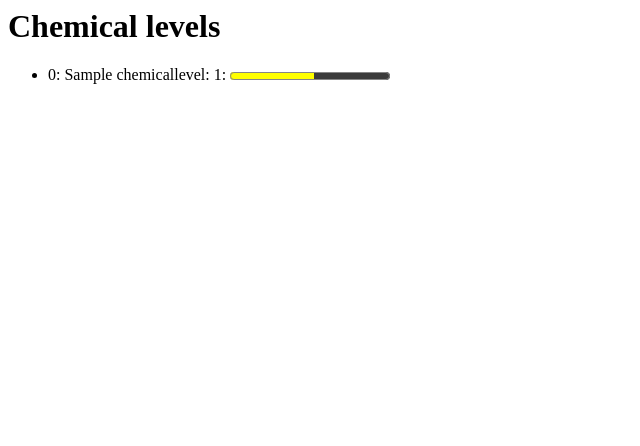
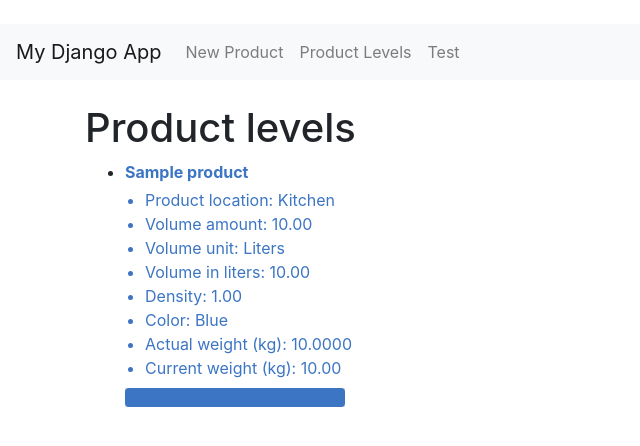
Before and after one commit to Sammy-Griffiths/OpenPeople-app-idea1, a Django app: page /levels/ in a window 1280 px wide. Shown: the top 446 px of the page, without its empty margins (0-640 px from the left). Run offline with Django 5.2, Linux system fonts and the light colour scheme; tables that the repository leaves empty hold one stand-in row (values such as "Sample post"); some libraries are stand-ins or nearby versions.

Commit message:
working model

```diff
--- a/appidea1/models.py
+++ b/appidea1/models.py
@@ -1,34 +1,85 @@
 from django.db import models
-
-# Create your models here.
+from decimal import Decimal
 
 RESTAURANT_LOCATIONS = [
-        (0, 'Kitchen'),
-        (1, 'Bar'),
-        (2, 'Dish Pit'),
-        (3, 'Basement'),
-        (4, 'Upstairs'),
-    ]
+    (0, 'Kitchen'),
+    (1, 'Bar'),
+    (2, 'Dish Pit'),
+    (3, 'Basement'),
+    (4, 'Upstairs'),
+]
 
 UNIT_OF_PRODUCT = [
     (0, 'Liters'),
     (1, 'Gallons'),
-    (2, 'Milliliters')
-    ]
+    (2, 'Milliliters'),
+]
 
-class AddProduct(models.Model):
-    product_name = models.CharField(max_length=30)
+PRODUCT_COLORS = [
+    (0, 'Blue'),
+    (1, 'Orange'),
+    (2, 'Green'),
+    (3, 'Gray'),
+    (4, 'Yellow'),
+    (5, 'Purple'),
+    (6, 'Brown'),
+    (7, 'Pink'),
+    (8, 'Cyan'),
+    (9, 'White'),
+    (10, 'Red'),
+]
+
+# Empty container weight in kg, keyed by jug size in liters.
+container_weight = {
+    20: 2.5,
+    4: 0.8,
+}
+
+# How many liters are in one unit of each volume_unit choice.
+LITERS_PER_UNIT = {
+    0: Decimal('1'),          # Liters
+    1: Decimal('3.78541'),    # Gallons (US) → liters
+    2: Decimal('0.001'),      # Milliliters → liters
+}
+
+
+class Product(models.Model):
+    """One row per product shown on Product Levels / control panel."""
+
+    product_name = models.CharField(max_length=200)
     product_location = models.IntegerField(choices=RESTAURANT_LOCATIONS, default=0)
     volume_amount = models.DecimalField(max_digits=6, decimal_places=2, default=0)
     volume_unit = models.IntegerField(choices=UNIT_OF_PRODUCT, default=0)
     density = models.DecimalField(max_digits=3, decimal_places=2, default=1)
-
-class ChemicalLevels(models.Model):
-
-    location = models.IntegerField(choices=RESTAURANT_LOCATIONS, default=0)
-    label = models.CharField(max_length=200)
-    number = models.IntegerField(default=0)
-    weight = models.DecimalField(max_digits=5, decimal_places=2, default=0)
+    color = models.IntegerField(choices=PRODUCT_COLORS, default=0)
+    # Live scale weight; not on add form. Starts as actual_weight_KG; control panel later.
+    current_weight_kg = models.DecimalField(max_digits=8, decimal_places=2, default=0)
 
     class Meta:
-        ordering = ['location', 'number']
+        ordering = ['product_location', 'product_name']
+        verbose_name = 'Product'
+        verbose_name_plural = 'Products'
+
+    def __str__(self):
+        return self.product_name
+
+    @property
+    def color_css(self):
+        """CSS class suffix from the color choice label, e.g. 'red'."""
+        return self.get_color_display().lower()
+
+    @property
+    def volume_amount_L(self):
+        """Convert stored volume_amount into liters."""
+        factor = LITERS_PER_UNIT.get(self.volume_unit, Decimal('1'))
+        return Decimal(self.volume_amount) * factor
+
+    @property
+    def actual_weight_KG(self):
+        """
+        actual_weight_KG = (volume_amount_L * density) + container_weight[volume_amount_L]
+        """
+        liters = self.volume_amount_L
+        key = int(liters) if liters == int(liters) else float(liters)
+        empty_kg = Decimal(str(container_weight.get(key, container_weight.get(int(liters), 0))))
+        return (liters * Decimal(self.density)) + empty_kg
--- a/appidea1/urls.py
+++ b/appidea1/urls.py
@@ -4,5 +4,7 @@ from . import views
 urlpatterns = [
     path('', views.home, name='home'),
     path('levels/', views.levels, name='levels'),
-    path('addnew/', views.add_product, name='add_product')
+    path('addnew/', views.add_product, name='add_product'),
+    path('controlpanel/', views.control_panel, name='control_panel'),
+    path('controlpanel/clear/', views.clear_database, name='clear_database'),
 ]
--- a/appidea1/views.py
+++ b/appidea1/views.py
@@ -1,23 +1,40 @@
 from django.shortcuts import render, redirect
-from .forms import AddProductForm
-from .models import ChemicalLevels
+from django.views.decorators.http import require_POST
+from .forms import ProductForm
+from .models import Product
 
-# Create your views here.
 
 def add_product(request):
     if request.method == 'POST':
-        form = AddProductForm(request.POST)
+        form = ProductForm(request.POST)
         if form.is_valid():
-            form.save()
-            return redirect("add_chemical")
+            product = form.save(commit=False)
+            # Not on the add form — start full: current == actual
+            product.current_weight_kg = product.actual_weight_KG
+            product.save()
+            return redirect('levels')
     else:
-        form = AddProductForm()
+        form = ProductForm()
 
     return render(request, 'addnew.html', {'form': form})
 
+
 def home(request):
-    return render(request, 'base.html')
+    return redirect('add_product')
+
 
 def levels(request):
-    items = ChemicalLevels.objects.all().order_by('location', 'number')
-    return render(request, 'levels.html', {'levels': items})
+    products = Product.objects.all().order_by('product_location', 'product_name')
+    return render(request, 'levels.html', {'products': products})
+
+
+def control_panel(request):
+    products = Product.objects.all().order_by('product_location', 'product_name')
+    return render(request, 'controlpanel.html', {'products': products})
+
+
+@require_POST
+def clear_database(request):
+    """Wipe all products (keeps empty tables / migrations)."""
+    Product.objects.all().delete()
+    return redirect('control_panel')
--- a/static/styles.css
+++ b/static/styles.css
@@ -1,3 +1,77 @@
+/* Base progress track */
 progress {
-    accent-color: yellow;
+    width: 220px;
+    height: 1.2em;
+    border: none;
+    background-color: #e0e0e0;
 }
+
+progress::-webkit-progress-bar {
+    background-color: #e0e0e0;
+    border-radius: 4px;
+}
+
+progress::-webkit-progress-value {
+    background-color: #9e9e9e;
+    border-radius: 4px;
+}
+progress::-moz-progress-bar {
+    background-color: #9e9e9e;
+    border-radius: 4px;
+}
+
+/* Filled bar colors (user palette) */
+progress.color-blue::-webkit-progress-value { background-color: #3b75c3; }
+progress.color-blue::-moz-progress-bar { background-color: #3b75c3; }
+
+progress.color-orange::-webkit-progress-value { background-color: #df5900; }
+progress.color-orange::-moz-progress-bar { background-color: #df5900; }
+
+progress.color-green::-webkit-progress-value { background-color: #00b85f; }
+progress.color-green::-moz-progress-bar { background-color: #00b85f; }
+
+progress.color-gray::-webkit-progress-value { background-color: #919694; }
+progress.color-gray::-moz-progress-bar { background-color: #919694; }
+
+progress.color-yellow::-webkit-progress-value { background-color: #f6e316; }
+progress.color-yellow::-moz-progress-bar { background-color: #f6e316; }
+
+progress.color-purple::-webkit-progress-value { background-color: #872b95; }
+progress.color-purple::-moz-progress-bar { background-color: #872b95; }
+
+progress.color-brown::-webkit-progress-value { background-color: #8f4b05; }
+progress.color-brown::-moz-progress-bar { background-color: #8f4b05; }
+
+progress.color-pink::-webkit-progress-value { background-color: #e54e7c; }
+progress.color-pink::-moz-progress-bar { background-color: #e54e7c; }
+
+progress.color-cyan::-webkit-progress-value { background-color: #1f7a6d; }
+progress.color-cyan::-moz-progress-bar { background-color: #1f7a6d; }
+
+.level-item.color-blue .level-label { color: #3b75c3; }
+.level-item.color-orange .level-label { color: #df5900; }
+.level-item.color-green .level-label { color: #00b85f; }
+.level-item.color-gray .level-label { color: #919694; }
+.level-item.color-yellow .level-label { color: #c4b400; }
+.level-item.color-purple .level-label { color: #872b95; }
+.level-item.color-brown .level-label { color: #8f4b05; }
+.level-item.color-pink .level-label { color: #e54e7c; }
+.level-item.color-cyan .level-label { color: #1f7a6d; }
+
+progress.color-white::-webkit-progress-value { background-color: #f5f5f5; border: 1px solid #bbb; box-sizing: border-box; }
+progress.color-white::-moz-progress-bar { background-color: #f5f5f5; }
+
+progress.color-red::-webkit-progress-value { background-color: #e53935; }
+progress.color-red::-moz-progress-bar { background-color: #e53935; }
+
+.level-item.color-white .level-label { color: #666666; }
+.level-item.color-red .level-label { color: #e53935; }
+
+.level-details {
+    margin: 0.25rem 0 0.5rem 1.25rem;
+    padding: 0;
+    list-style: disc;
+}
+.level-item {
+    margin-bottom: 1rem;
+}
--- a/templates/base.html
+++ b/templates/base.html
@@ -8,28 +8,30 @@
         Django App
       {% endblock %}
     </title>
-    <link rel="stylesheet" href="https://stackpath.bootstrapcdn.com/bootstrap/4.3.1/css/bootstrap.min.css"  rel="stylesheet" />
+    {% load static %}
+    <link rel="stylesheet" href="https://stackpath.bootstrapcdn.com/bootstrap/4.3.1/css/bootstrap.min.css" />
+    <link rel="stylesheet" href="{% static 'styles.css' %}" />
   </head>
   <body>
     <nav class="navbar navbar-expand-lg navbar-light bg-light">
-      <a class="navbar-brand" href="#">My Django App</a>
+      <a class="navbar-brand" href="{% url 'add_product' %}">My Django App</a>
       <button class="navbar-toggler" type="button" data-toggle="collapse" data-target="#navbarNav" aria-controls="navbarNav" aria-expanded="false" aria-label="Toggle navigation"><span class="navbar-toggler-icon"></span></button>
       <div class="collapse navbar-collapse" id="navbarNav">
         <ul class="navbar-nav">
-          <li class="nav-item active">
-            <a class="nav-link" href="/addnew/">Home</a>
+          <li class="nav-item">
+            <a class="nav-link" href="{% url 'add_product' %}">New Product</a>
           </li>
           <li class="nav-item">
-            <a class="nav-link" href="/levels/">Chemical Levels</a>
+            <a class="nav-link" href="{% url 'levels' %}">Product Levels</a>
           </li>
           <li class="nav-item">
-            <a class="nav-link" href="#">Contact</a>
+            <a class="nav-link" href="{% url 'control_panel' %}">Test</a>
           </li>
         </ul>
       </div>
     </nav>
-    <div class="container">{% block content %} {% endblock %}</div>
+    <div class="container">{% block content %}{% endblock %}</div>
     <script src="https://code.jquery.com/jquery-3.3.1.slim.min.js"></script>
-    <script src="https://stackpath.bootstrapcdn.com/bootstrap/4.3.1/js/bootstrap.bundle.min.js" ></script>
+    <script src="https://stackpath.bootstrapcdn.com/bootstrap/4.3.1/js/bootstrap.bundle.min.js"></script>
   </body>
 </html>
--- a/templates/levels.html
+++ b/templates/levels.html
@@ -1,27 +1,35 @@
-{% load static %}
-<head>
-    <link rel="stylesheet" href="{% static 'styles.css' %}">
-    <title>Chemical Levels</title>
-    <meta charset="UTF-8">
-</head>
+{% extends "base.html" %}
 
+{% block title %}Product Levels{% endblock %}
 
-<body>
-<h1>Chemical levels</h1>
-{% if levels %}
+{% block content %}
+<h1 class="mt-4">Product levels</h1>
+{% if products %}
 <ul>
-    {% for chemical in levels %}
-
-        <li>{{ chemical.location }}: {{ chemical.label }}: {{ chemical.number }}:
-
-        <progress value="{{ chemical.weight }}" max="{% if chemical.number == 8 %}0.5{% else %}18.9{% endif %}"></progress>
+    {% for product in products %}
+        <li class="level-item color-{{ product.color_css }}">
+            <div class="level-label">
+                <strong>{{ product.product_name }}</strong>
+                <ul class="level-details">
+                    <li>Product location: {{ product.get_product_location_display }}</li>
+                    <li>Volume amount: {{ product.volume_amount }}</li>
+                    <li>Volume unit: {{ product.get_volume_unit_display }}</li>
+                    <li>Volume in liters: {{ product.volume_amount_L }}</li>
+                    <li>Density: {{ product.density }}</li>
+                    <li>Color: {{ product.get_color_display }}</li>
+                    <li>Actual weight (kg): {{ product.actual_weight_KG }}</li>
+                    <li>Current weight (kg): {{ product.current_weight_kg }}</li>
+                </ul>
+            </div>
+            <progress
+                class="color-{{ product.color_css }}"
+                value="{{ product.current_weight_kg }}"
+                max="{{ product.actual_weight_KG }}"
+            ></progress>
         </li>
-
-
     {% endfor %}
 </ul>
 {% else %}
-<p>No chemicals added yet. Add them in the <a href="/admin/">Django admin</a>.</p>
+<p>No products yet. <a href="{% url 'add_product' %}">Add a new product</a>.</p>
 {% endif %}
-
-</body>
+{% endblock %}
```
Also changed, not shown: appidea1/admin.py (+12 -7 lines), appidea1/forms.py (+7 -3 lines), templates/addnew.html (+8 -0 lines), templates/controlpanel.html (added, +31 -0 lines), appidea1/migrations/0011_add_color.py (added), appidea1/migrations/0012_chemicallevels_from_product_fields.py (added), appidea1/migrations/0013_update_product_colors.py (added), appidea1/migrations/0014_add_white_red_colors.py (added), appidea1/migrations/0015_add_current_weight_kg.py (added), appidea1/migrations/0016_rename_to_product.py (added), appidea1/migrations/0017_remove_product_number.py (added).
